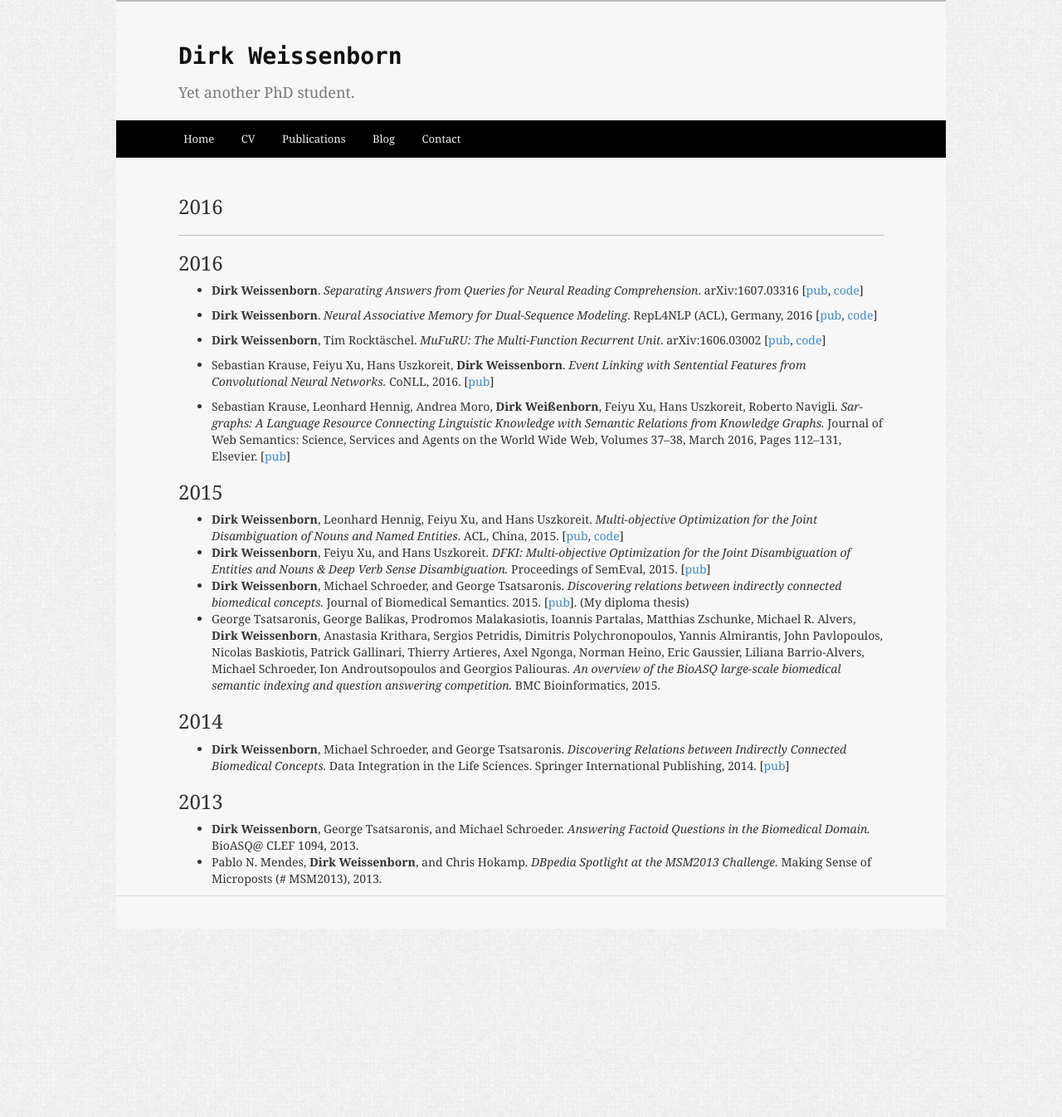
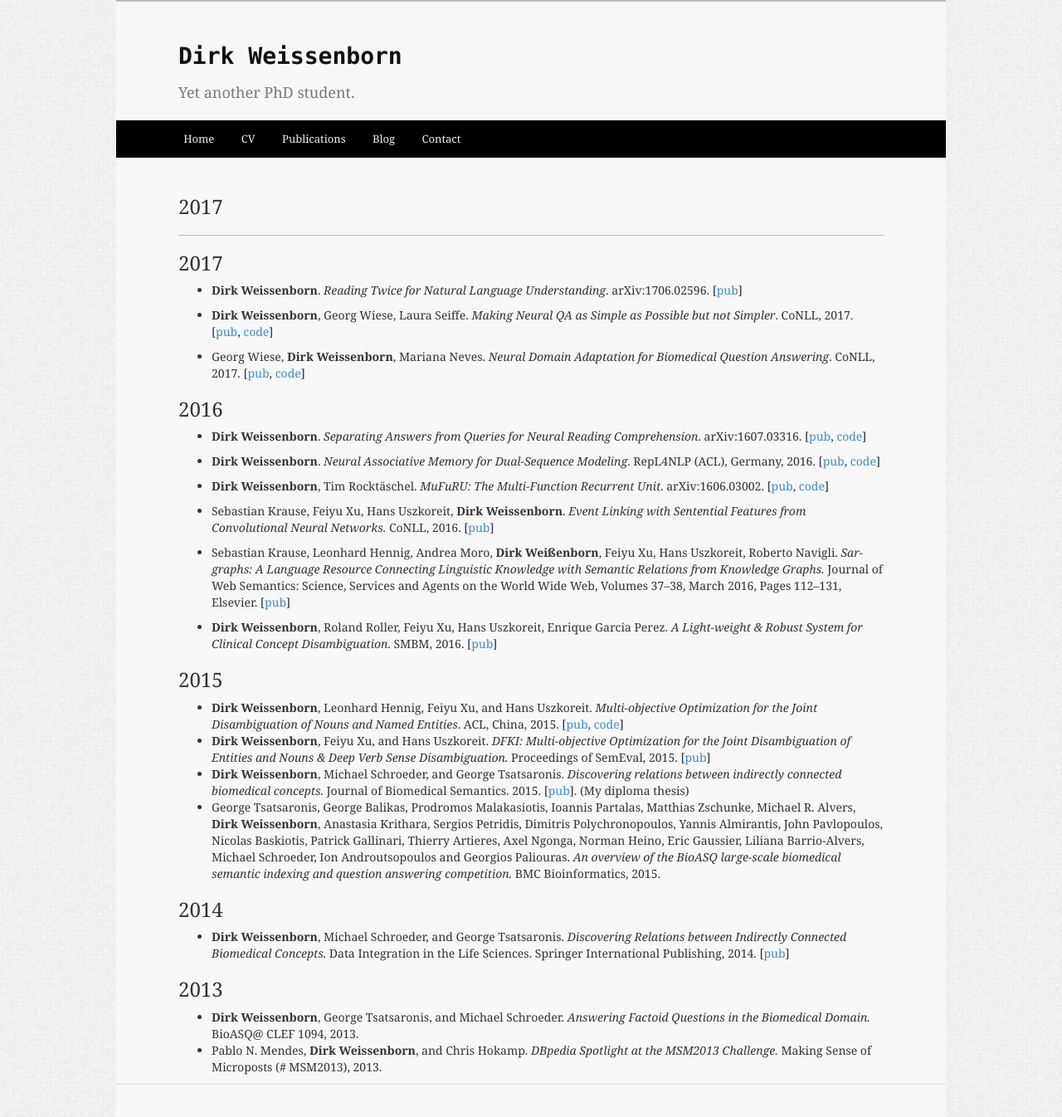
Before and after one commit to dirkweissenborn/dirkweissenborn.github.io, a Jekyll site: the page built from publications.md, in a window 1280 px wide. Shown: the whole page at 83% size. Built offline with Jekyll 4.4.1, drawn with Linux system fonts in a browser that asks for light colours; Markdown is read by kramdown in place of the engine named in the settings; our own code applies the rules of GitHub Pages for plain Markdown files.

Commit message:
Update publications.md

```diff
--- a/publications.md
+++ b/publications.md
@@ -3,18 +3,29 @@ layout: page
 
 ---
 
+2017
+----
+
+*   **Dirk Weissenborn**. _Reading Twice for Natural Language Understanding_. arXiv:1706.02596. [[pub](https://arxiv.org/abs/1706.02596)]
+
+*   **Dirk Weissenborn**, Georg Wiese, Laura Seiffe. _Making Neural QA as Simple as Possible but not Simpler_. CoNLL, 2017. [[pub](www.aclweb.org/anthology/K/K17/K17-1028.pdf), [code](https://github.com/georgwiese/biomedical-qa)]
+
+*   Georg Wiese, **Dirk Weissenborn**, Mariana Neves. _Neural Domain Adaptation for Biomedical Question Answering_. CoNLL, 2017. [[pub](www.aclweb.org/anthology/K/K17/K17-1029.pdf), [code](https://github.com/georgwiese/biomedical-qa)]
+
 2016
 ----
 
-*   **Dirk Weissenborn**. _Separating Answers from Queries for Neural Reading Comprehension_. arXiv:1607.03316 [[pub](http://arxiv.org/abs/1607.03316), [code](https://github.com/dirkweissenborn/qa_network)]
+*   **Dirk Weissenborn**. _Separating Answers from Queries for Neural Reading Comprehension_. arXiv:1607.03316. [[pub](http://arxiv.org/abs/1607.03316), [code](https://github.com/dirkweissenborn/qa_network)]
 
-*   **Dirk Weissenborn**. _Neural Associative Memory for Dual-Sequence Modeling_. RepL4NLP (ACL), Germany, 2016 [[pub](http://arxiv.org/abs/1606.03864), [code](https://github.com/dirkweissenborn/dual_am_rnn)]
+*   **Dirk Weissenborn**. _Neural Associative Memory for Dual-Sequence Modeling_. RepL4NLP (ACL), Germany, 2016. [[pub](http://arxiv.org/abs/1606.03864), [code](https://github.com/dirkweissenborn/dual_am_rnn)]
 
-*   **Dirk Weissenborn**, Tim Rocktäschel. _MuFuRU: The Multi-Function Recurrent Unit_. arXiv:1606.03002 [[pub](https://arxiv.org/abs/1606.03002), [code](https://github.com/dirkweissenborn/mufuru)]
+*   **Dirk Weissenborn**, Tim Rocktäschel. _MuFuRU: The Multi-Function Recurrent Unit_. arXiv:1606.03002. [[pub](https://arxiv.org/abs/1606.03002), [code](https://github.com/dirkweissenborn/mufuru)]
 
-*   Sebastian Krause, Feiyu Xu, Hans Uszkoreit, **Dirk Weissenborn**. _Event Linking with Sentential Features from Convolutional Neural Networks._ CoNLL, 2016\. [[pub](http://sebastiankrause.net/papers/CoNLL16-event-linking.pdf)]
+*   Sebastian Krause, Feiyu Xu, Hans Uszkoreit, **Dirk Weissenborn**. _Event Linking with Sentential Features from Convolutional Neural Networks._ CoNLL, 2016. [[pub](http://sebastiankrause.net/papers/CoNLL16-event-linking.pdf)]
 
 *   Sebastian Krause, Leonhard Hennig, Andrea Moro, **Dirk Weißenborn**, Feiyu Xu, Hans Uszkoreit, Roberto Navigli. _Sar-graphs: A Language Resource Connecting Linguistic Knowledge with Semantic Relations from Knowledge Graphs._ Journal of Web Semantics: Science, Services and Agents on the World Wide Web, Volumes 37–38, March 2016, Pages 112–131, Elsevier. [[pub](http://sebastiankrause.net/papers/jws-article-20160311-public.pdf)]
+
+*   **Dirk Weissenborn**, Roland Roller, Feiyu Xu, Hans Uszkoreit, Enrique Garcia Perez. _A Light-weight & Robust System for Clinical Concept Disambiguation_. SMBM, 2016. [[pub](https://pdfs.semanticscholar.org/14ac/e244f69306f5b33770f8e7ec5262d48af6ef.pdf)]
 
 2015
 ----
```
